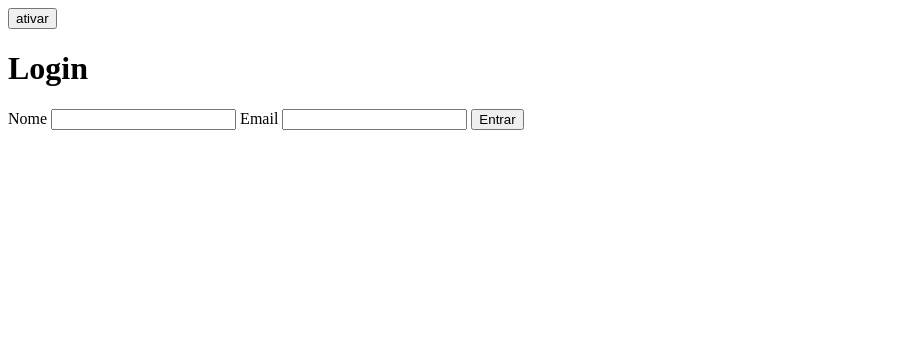
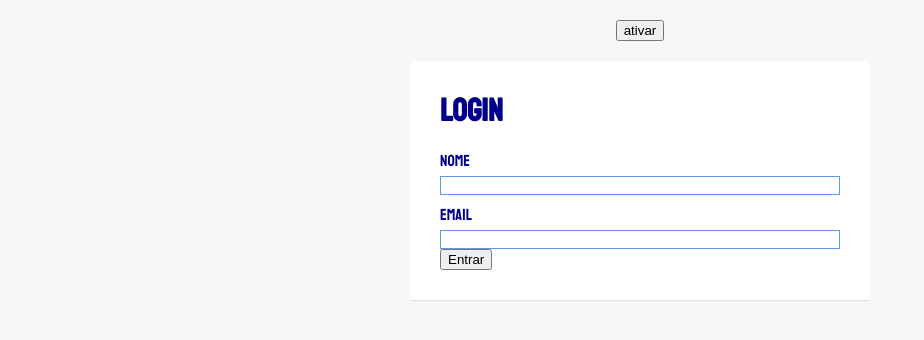
Before and after one commit to Felipemorai/Login, a plain HTML site: page index.html in a window 1280 px wide. Shown: the whole page, without its empty margins (0-924 px from the left). Drawn offline with Linux system fonts and the light colour scheme.

Commit message:
committed

```diff
--- a/index.html
+++ b/index.html
@@ -1,3 +1,8 @@
+<html>
+<head>
+    <link rel="stylesheet" href="style.css">
+</head>
+<body>
 <button id="ativar">ativar</button>
 
 <div id="modal" class="animar">
@@ -6,5 +11,9 @@
     <input type="text"/>
     <label>Email</label>
     <input type="text"/>
-    <button>Entrar</button>
+    <br><button>Entrar</button>
 </div>
+
+<div id="load"></div>
+</body>
+</html>
--- a/style.css
+++ b/style.css
@@ -0,0 +1,32 @@
+@import url('https://fonts.googleapis.com/css2?family=Staatliches&display=swap');
+body {
+    background: #f7f7f7;
+    margin: 20px;
+    font-family: 'Staatliches', cursive ;
+}
+#ativar {
+    display: block;
+    margin: 20px auto;
+}
+#modal {
+    padding: 30px;
+    background: white;
+    border-radius: 3px;
+    box-shadow: 0 1px 1px rgba(0,0,0,.1);
+    max-width: 400px;
+    margin: 20px auto;
+}
+#modal h1{
+    margin: 0px 0px 20px;
+    color: #00008b;
+}
+#modal label {
+    display: block;
+    margin-bottom: 5px;
+    margin-top: 10px;
+    color: #00008b;
+}
+#modal input {
+    width: 100%;
+    border: 1px solid #6495ed;
+}
```
